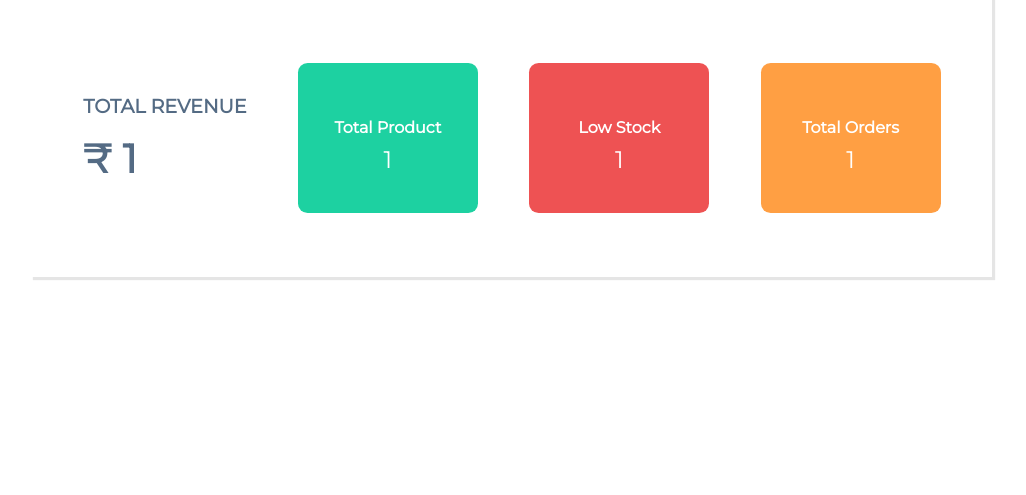
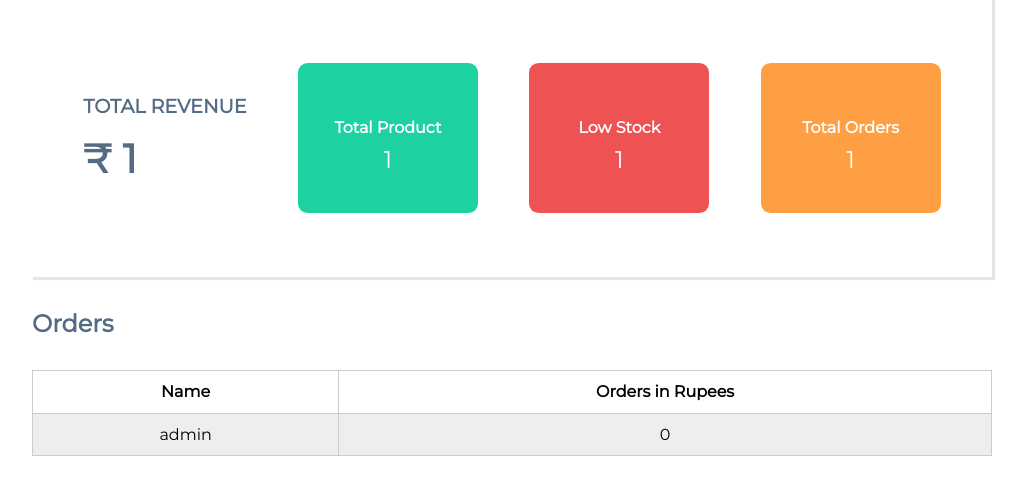
Before and after one commit to prashantchanne12/Inventory-Management-System, a PHP site: page /hello/dashboard.php in a window 1280 px wide. Shown: the part 117-612 px from the top of the page, without its empty margins (128-1154 px from the left). Run offline with PHP 8.4, Linux system fonts and the light colour scheme; a user stored in the database is signed in; data comes from the database, SQL or seed files in the repository; tables that the repository leaves empty hold one stand-in row (values such as "Sample post"); some libraries are stand-ins or nearby versions.

Commit message:
added order table

```diff
--- a/dashboard.php
+++ b/dashboard.php
@@ -108,6 +108,27 @@ $connect->close();
 		background-color: #ff9f43;
 		color: #fff;
 	}
+
+	.orders {
+		padding-top: 2rem;
+	}
+
+	table {
+		margin-top: 2rem;
+		border-collapse: collapse;
+		width: 100%;
+	}
+
+	th,
+	td {
+		padding: 0.7rem;
+		text-align: center;
+		border: 1px solid #ccc;
+	}
+
+	tbody tr:nth-child(odd) {
+		background: #eee;
+	}
 </style>
 
 <!-- fullCalendar 2.2.5-->
@@ -164,7 +185,31 @@ $connect->close();
 		</div>
 	</div>
 
+	<?php  if(isset($_SESSION['userId']) && $_SESSION['userId']==1) { ?>
+	<div class="orders">
+		<h2>Orders</h2>
+		<table>
+			<thead>
+				<tr>
+					<th>Name</th>
+					<th>Orders in Rupees</th>
+				</tr>
+			</thead>
+			<tbody>
+				<?php while ($orderResult = $userwiseQuery->fetch_assoc()) { ?>
+				<tr>
+					<td><?php echo $orderResult['username']?></td>
+					<td><?php echo $orderResult['totalorder']?></td>
 
+				</tr>
+
+				<?php } ?>
+			</tbody>
+		</table>
+		<!--<div id="calendar"></div>-->
+	</div>
+
+	<?php  } ?>
 </div>
 <!--/row-->
 
```
